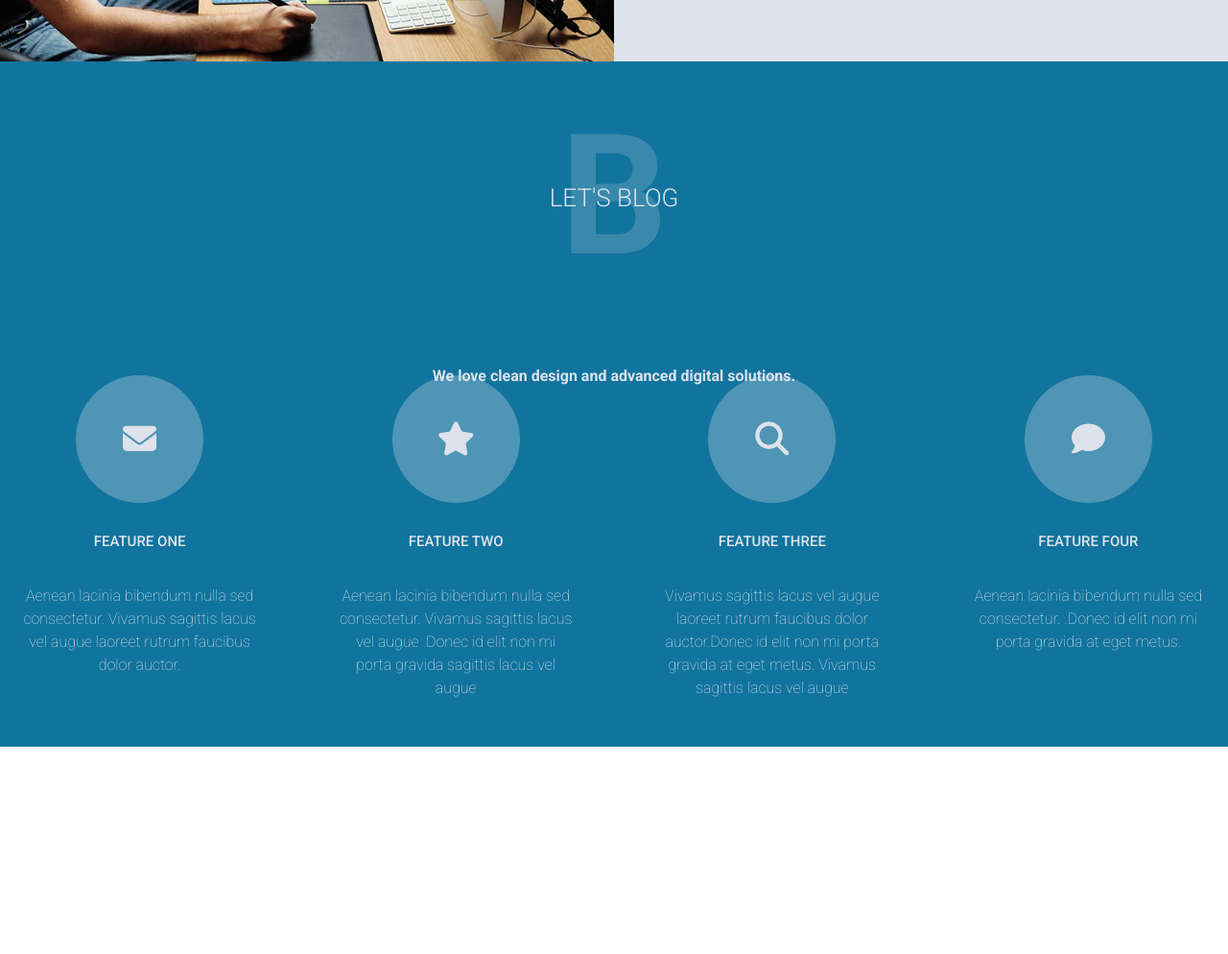
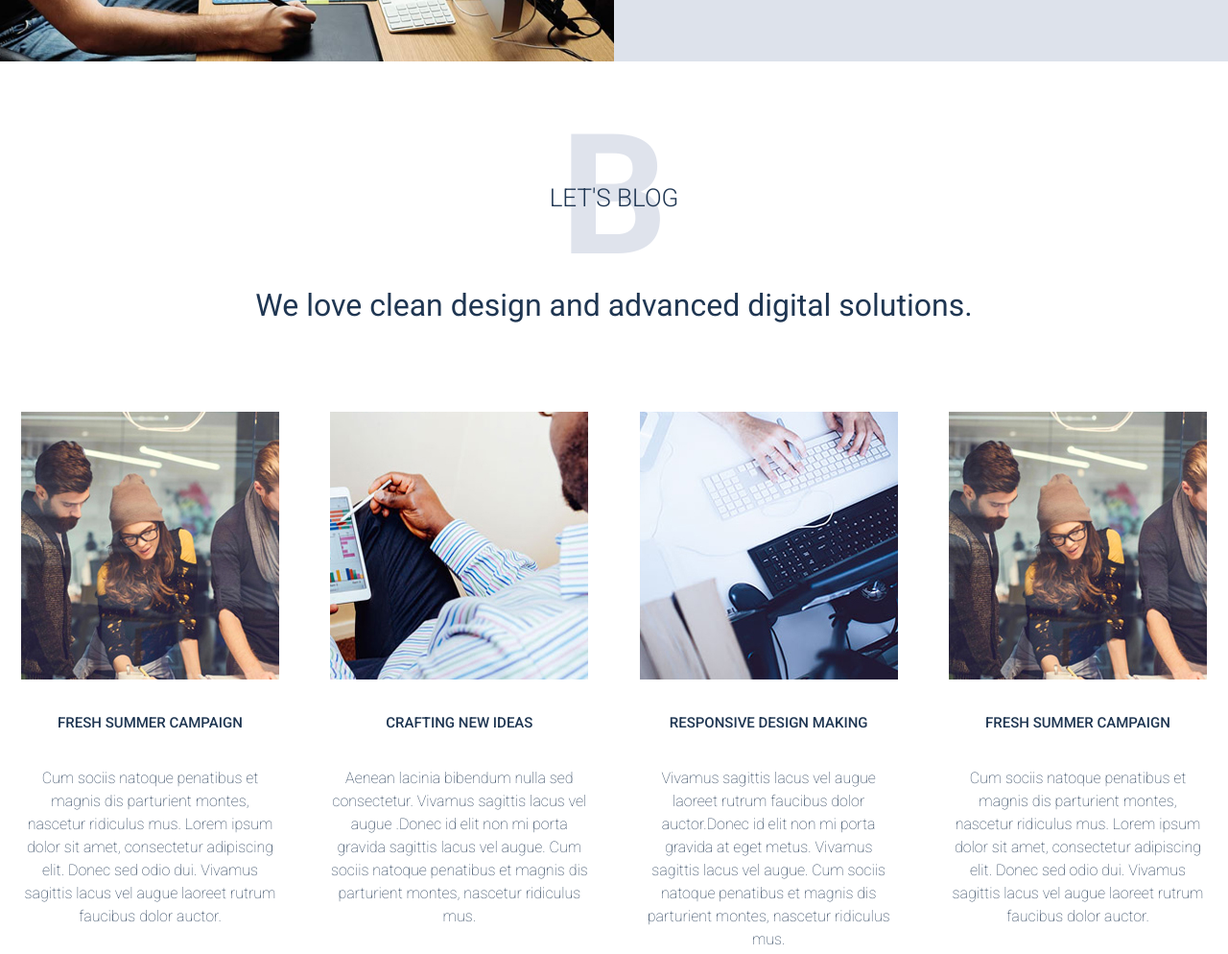
Before and after one commit to rajaaltus/new-theme, a website: page app/index.html in a window 1280 px wide. Shown: the part 2061-3055 px from the top of the page at 96% size. Before the commit the page ends 2839 px from the top, so only its background shows below. Drawn offline with Linux system fonts and the light colour scheme.

Commit message:
blogroll section completed

```diff
--- /dev/null
+++ b/app/assets/sass/modules/_page-section-white.css
@@ -0,0 +1,81 @@
+.page-section-white
+ {
+
+	@mixin clearfix;
+	background-color: #FFF;
+	color:$primaryColor;
+	font-weight: 200;
+	width: 100%;
+
+
+	.wrapper {
+		padding: 0;
+
+		@mixin atMedium {
+			display: flex;
+			justify-content: space-between;
+		}
+	}
+
+
+	&__section-title {
+
+
+
+		text-align: center;
+		margin-bottom: -65px;
+		h1 {
+			font-size: 10.9375rem;
+			position: relative;
+			color: rgba($primaryText, 0.95);
+			margin-top: 40px;
+		}
+
+		h3 {
+			font-size: 1.625rem;
+			position: relative;
+			margin-top: -230px;
+			text-transform: uppercase;
+			font-weight: 300;
+			padding-bottom:35px;
+		}
+		h4 {
+			font-size: 2rem;
+			font-weight: 400;
+			padding-bottom: 20px;
+		}
+	}
+
+	&__section-content {
+
+		text-align: center;
+		flex-basis: 20%;
+		flex-wrap: wrap;
+		padding: 10px 30px;
+
+		@mixin atMedium {
+			padding:33px 0px;
+		}
+
+
+
+		span {
+			width: 269px;
+			height: 279px;
+			display: inline-block;
+		}
+
+
+		h2{
+			padding-top:20px;
+			text-transform: uppercase;
+			font-size: 0.9375rem;
+			font-weight: 500;
+			padding-bottom:20px;
+
+		}
+		p {}
+	}
+
+
+}
--- a/app/assets/sass/styles.css
+++ b/app/assets/sass/styles.css
@@ -7,4 +7,5 @@
 @import "modules/_primary-nav";
 @import "modules/_large-hero";
 @import "modules/_page-section";
+@import "modules/_page-section-white";
 @import "modules/_featured-blog";
--- a/app/index.html
+++ b/app/index.html
@@ -119,37 +119,39 @@
 	</div>
 
 
-	<div class="page-section">
-		<div class="page-section__section-title">
+	<div class="page-section-white">
+		<div class="page-section-white__section-title">
 			<h1>B</h1>
 			<h3>Let's Blog</h3>
 			<h4>We love clean design and advanced digital solutions.<h4>
 		</div>
-	<div class="page-section wrapper">
+	<div class="page-section-white wrapper">
 
-		<div class="page-section__section-content">
-			<span><i class="fa fa-envelope"></i></span>
-			<h2>feature one</h2>
-			<p>Aenean lacinia bibendum nulla sed consectetur. Vivamus sagittis lacus vel augue laoreet rutrum faucibus dolor auctor.</p>
+		<div class="page-section-white__section-content">
+			<span><img src="assets/images/blog_post1.jpg" alt="post1"></span>
+			<h2>Fresh Summer Campaign</h2>
+			<p>Cum sociis natoque penatibus et magnis dis parturient montes, nascetur ridiculus mus. Lorem ipsum dolor sit amet, consectetur adipiscing elit. Donec sed odio dui. Vivamus sagittis lacus vel augue laoreet rutrum faucibus dolor auctor.
+			</p>
 		</div>
 
-		<div class="page-section__section-content">
-			<span><i class="fa fa-star"></i></span>
-			<h2>feature Two</h2>
-			<p>Aenean lacinia bibendum nulla sed consectetur. Vivamus sagittis lacus vel augue .Donec id elit non mi porta gravida sagittis lacus vel augue</p>
+		<div class="page-section-white__section-content">
+			<span><img src="assets/images/blog-post2.jpg" alt="post2"></span>
+			<h2>Crafting new ideas</h2>
+			<p>Aenean lacinia bibendum nulla sed consectetur. Vivamus sagittis lacus vel augue .Donec id elit non mi porta gravida sagittis lacus vel augue. Cum sociis natoque penatibus et magnis dis parturient montes, nascetur ridiculus mus.</p>
 		</div>
 
-		<div class="page-section__section-content">
-			<span><i class="fa fa-search"></i></span>
-			<h2>feature Three</h2>
+		<div class="page-section-white__section-content">
+			<span><img src="assets/images/blog-post3.jpg" alt="post3"></span>
+			<h2>Responsive design making</h2>
 			<p>Vivamus sagittis lacus vel augue laoreet rutrum faucibus dolor auctor.Donec id elit non mi porta gravida at eget metus.
-			Vivamus sagittis lacus vel augue</p>
+			Vivamus sagittis lacus vel augue. Cum sociis natoque penatibus et magnis dis parturient montes, nascetur ridiculus mus.</p>
 		</div>
 
-		<div class="page-section__section-content">
-			<span><i class="fa fa-comment"></i></span>
-			<h2>feature Four</h2>
-			<p>Aenean lacinia bibendum nulla sed consectetur. .Donec id elit non mi porta gravida at eget metus.</p>
+		<div class="page-section-white__section-content">
+			<span><img src="assets/images/blog_post1.jpg" alt="post4"></span>
+			<h2>Fresh Summer Campaign</h2>
+			<p>Cum sociis natoque penatibus et magnis dis parturient montes, nascetur ridiculus mus. Lorem ipsum dolor sit amet, consectetur adipiscing elit. Donec sed odio dui. Vivamus sagittis lacus vel augue laoreet rutrum faucibus dolor auctor.
+			</p>
 		</div>
 	</div>
 	</div>
--- a/app/temp/styles/styles.css
+++ b/app/temp/styles/styles.css
@@ -762,6 +762,102 @@ p {
 
 .page-section__section-content p {}
 
+.page-section-white
+ {
+
+	content: "";
+
+	clear: both;
+
+	display: table;
+	background-color: #FFF;
+	color:#1f3652;
+	font-weight: 200;
+	width: 100%;
+
+
+}
+
+.page-section-white .wrapper {
+		padding: 0;
+	}
+
+@media (min-width: 900px) {
+
+.page-section-white .wrapper {
+			display: -webkit-box;
+			display: -ms-flexbox;
+			display: flex;
+			-webkit-box-pack: justify;
+			    -ms-flex-pack: justify;
+			        justify-content: space-between
+	}
+	}
+
+.page-section-white__section-title {
+
+
+
+		text-align: center;
+		margin-bottom: -65px;
+	}
+
+.page-section-white__section-title h1 {
+			font-size: 10.9375rem;
+			position: relative;
+			color: rgba(221,226,235, 0.95);
+			margin-top: 40px;
+		}
+
+.page-section-white__section-title h3 {
+			font-size: 1.625rem;
+			position: relative;
+			margin-top: -230px;
+			text-transform: uppercase;
+			font-weight: 300;
+			padding-bottom:35px;
+		}
+
+.page-section-white__section-title h4 {
+			font-size: 2rem;
+			font-weight: 400;
+			padding-bottom: 20px;
+		}
+
+.page-section-white__section-content {
+
+		text-align: center;
+		-ms-flex-preferred-size: 20%;
+		    flex-basis: 20%;
+		-ms-flex-wrap: wrap;
+		    flex-wrap: wrap;
+		padding: 10px 30px;
+	}
+
+@media (min-width: 900px) {
+
+.page-section-white__section-content {
+			padding:33px 0px
+	}
+	}
+
+.page-section-white__section-content span {
+			width: 269px;
+			height: 279px;
+			display: inline-block;
+		}
+
+.page-section-white__section-content h2{
+			padding-top:20px;
+			text-transform: uppercase;
+			font-size: 0.9375rem;
+			font-weight: 500;
+			padding-bottom:20px;
+
+		}
+
+.page-section-white__section-content p {}
+
 .featured-blog {
 	background-color: #222;
 	width: 100%;
```
Also changed, not shown: app/assets/images/blog-post2.jpg (added), app/assets/images/blog-post3.jpg (added), app/assets/images/blog_post1.jpg (added), 2 other files.
